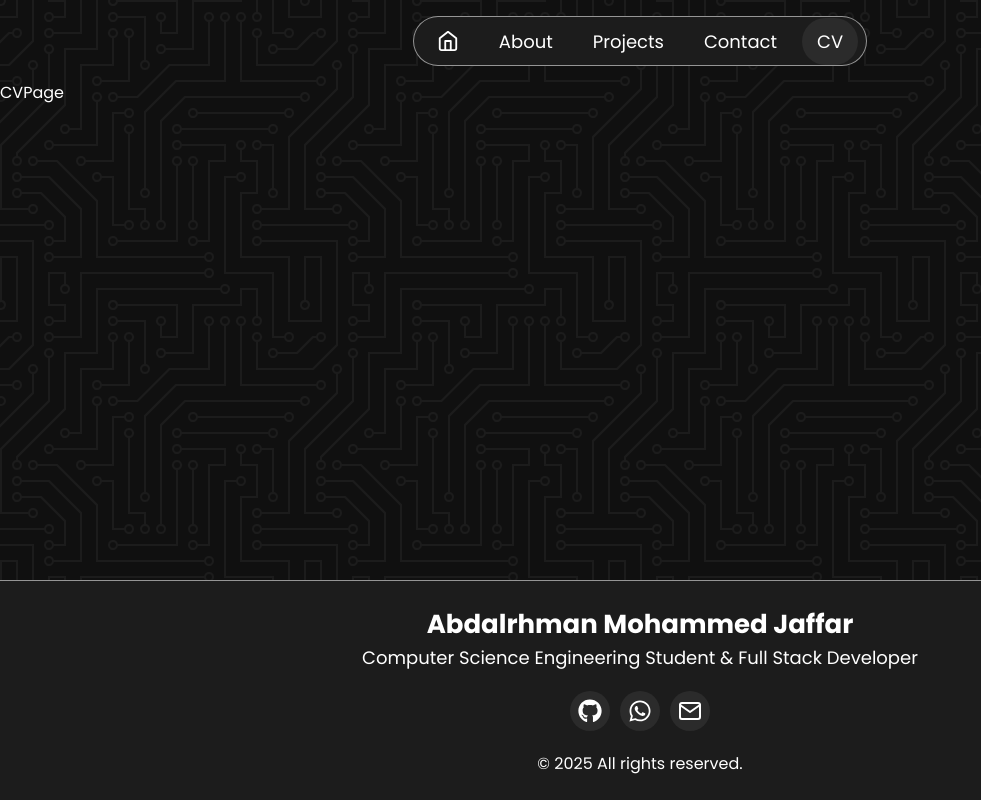
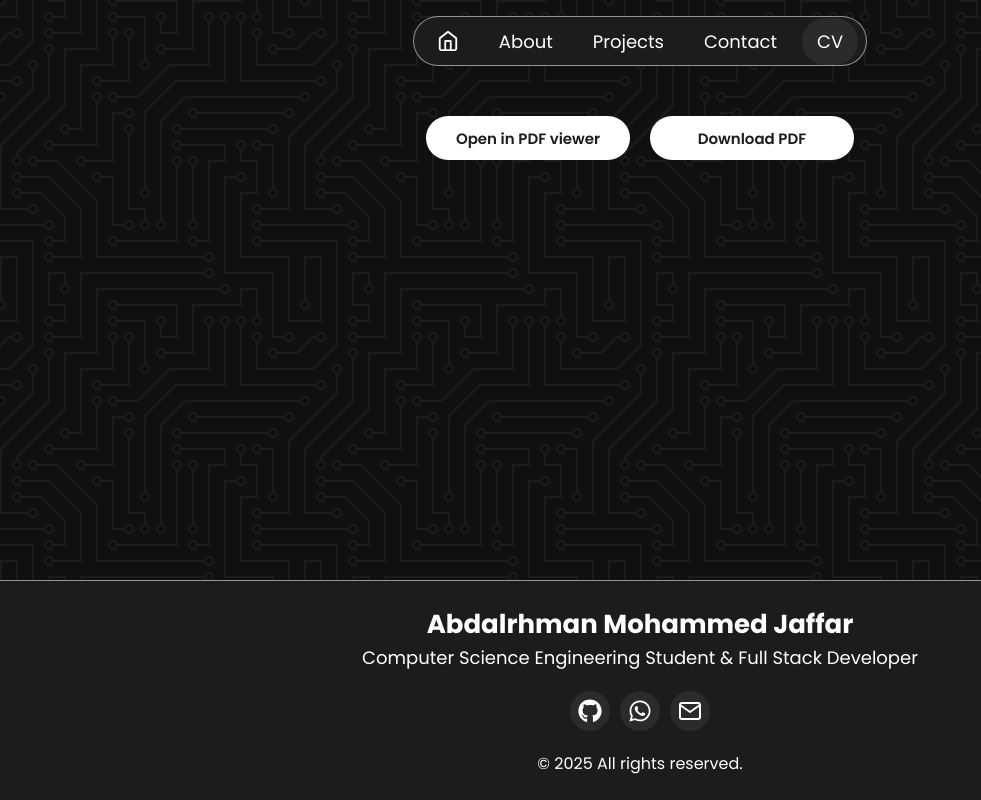
Before and after one commit to Elliot1MJ/Abdalrhman-jaffar-Portfolio, a React (Vite) app: page /cv in a window 1280 px wide. Shown: the whole page, without its empty margins (0-981 px from the left). Built offline with nearby package versions, Linux system fonts and the light colour scheme.

Commit message:
Upload V-4

```diff
--- /dev/null
+++ b/src/components/ErrPage.tsx
@@ -0,0 +1,20 @@
+import SadFace from "../assets/images/sad-circle-svgrepo-com.svg";
+import "../index.css";
+
+const ErrPage = () => {
+    return (
+        <div className="errPage">
+            <div className="errPageStyle">
+                <img src={SadFace} className="sadFaceImg" />
+                <div className="errStatus">404</div>
+                <div className="errStatusType">Page not found</div>
+                <div className="errMsg">
+                    The page you are looking for doesn't exisit or an error
+                    accourd.
+                </div>
+            </div>
+        </div>
+    );
+};
+
+export default ErrPage;
--- a/src/index.css
+++ b/src/index.css
@@ -918,3 +918,102 @@ button {
 }
 
 /** CV **/
+
+.cv {
+    display: flex;
+    justify-content: center;
+    margin-bottom: 30px;
+    margin-top: 2vh;
+}
+
+.cvStyle {
+    display: flex;
+    flex-direction: column;
+    justify-content: center;
+    align-items: center;
+    gap: 30px;
+    width: 100%;
+}
+
+.cvBtns {
+    display: flex;
+    justify-content: center;
+    align-items: center;
+    gap: 20px;
+    width: 86%;
+    padding: 20px 2%;
+}
+
+.PDFViewBtn,
+.DownLoadPDFBtn {
+    font-family: poppins-SB;
+    font-size: 15px;
+    display: flex;
+    justify-content: center;
+    align-items: center;
+    width: 200px;
+    height: 40px;
+    background-color: white;
+    color: #1c1c1c;
+    border: 2px solid #ffffff88;
+    border-radius: 50px;
+    cursor: pointer;
+}
+
+.PDFViewBtn:hover,
+.DownLoadPDFBtn:hover {
+    background-color: #1c1c1c;
+    color: white;
+}
+
+@media (max-width: 800px) {
+    .cvBtns {
+        flex-direction: column;
+    }
+
+    .PDFViewBtn,
+    .DownLoadPDFBtn {
+        width: 100%;
+    }
+}
+
+/** Err Page 404 **/
+
+.errPage {
+    display: flex;
+    justify-content: center;
+}
+
+.errPageStyle {
+    display: flex;
+    flex-direction: column;
+    justify-content: center;
+    align-items: center;
+    gap: 10px;
+    text-align: center;
+    position: absolute;
+    width: 90%;
+    top: 50%;
+    left: 50%;
+    transform: translate(-50%, -50%);
+}
+
+.sadFaceImg {
+    width: 250px;
+}
+
+.errStatus {
+    font-family: poppins-B;
+    font-size: 24px;
+}
+
+.errStatusType {
+    font-family: poppins-SB;
+    font-size: 20px;
+}
+
+@media (max-width: 400px) {
+    .sadFaceImg {
+        width: 250px;
+    }
+}
--- a/src/main.tsx
+++ b/src/main.tsx
@@ -1,11 +1,8 @@
-import { StrictMode } from "react";
 import { createRoot } from "react-dom/client";
 import { RouterProvider } from "react-router-dom";
 import router from "./routes";
 import "./index.css";
 
 createRoot(document.getElementById("root")!).render(
-    <StrictMode>
-        <RouterProvider router={router}></RouterProvider>
-    </StrictMode>
+    <RouterProvider router={router}></RouterProvider>
 );
--- a/src/routes.tsx
+++ b/src/routes.tsx
@@ -5,11 +5,13 @@ import AboutPage from "./routes/AboutPage";
 import ProjectsPage from "./routes/ProjectsPage";
 import ContactPage from "./routes/ContactPage";
 import CVPage from "./routes/CVPage";
+import ErrPage from "./components/ErrPage";
 
 const router = createBrowserRouter([
     {
         path: "/",
         element: <MainWebsitePage />,
+        errorElement: <ErrPage />,
         children: [
             { index: true, element: <HomePage /> },
             { path: "about", element: <AboutPage /> },
--- a/src/routes/CVPage.tsx
+++ b/src/routes/CVPage.tsx
@@ -1,7 +1,32 @@
+import myCVPDF from "../assets/CV.pdf";
 import "../index.css";
 
 const CVPage = () => {
-    return <div>CVPage</div>;
+    return (
+        <>
+            <div className="cv">
+                <div className="cvStyle">
+                    <div className="cvBtns">
+                        <a
+                            href={myCVPDF}
+                            target="_blank"
+                            className="PDFViewBtn"
+                        >
+                            Open in PDF viewer
+                        </a>
+                        <a
+                            href={myCVPDF}
+                            target="_blank"
+                            download
+                            className="DownLoadPDFBtn"
+                        >
+                            Download PDF
+                        </a>
+                    </div>
+                </div>
+            </div>
+        </>
+    );
 };
 
 export default CVPage;
```
Also changed, not shown: src/assets/images/sad-circle-svgrepo-com.svg (added), 1 other file (tests, documents, lock files or other folders).
